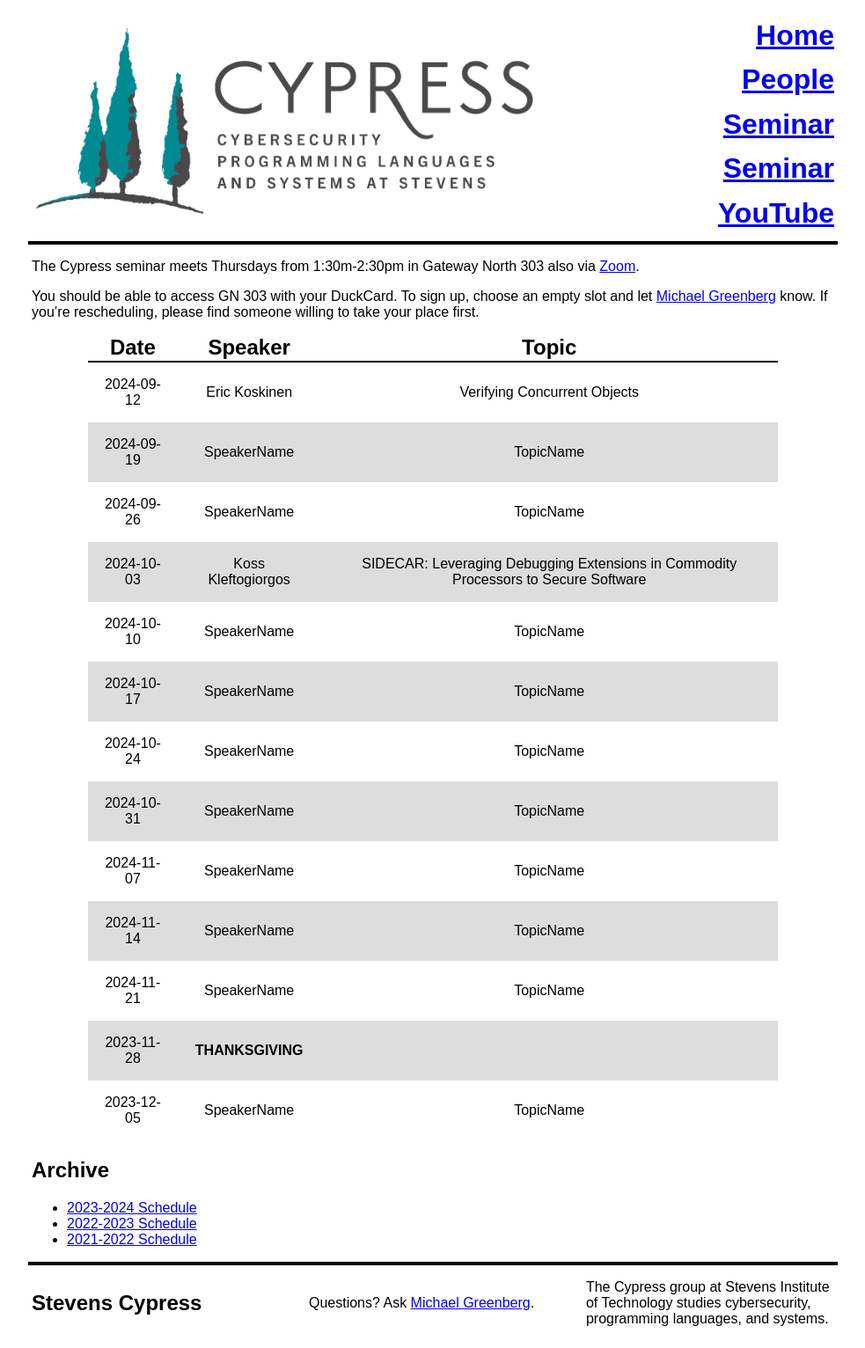
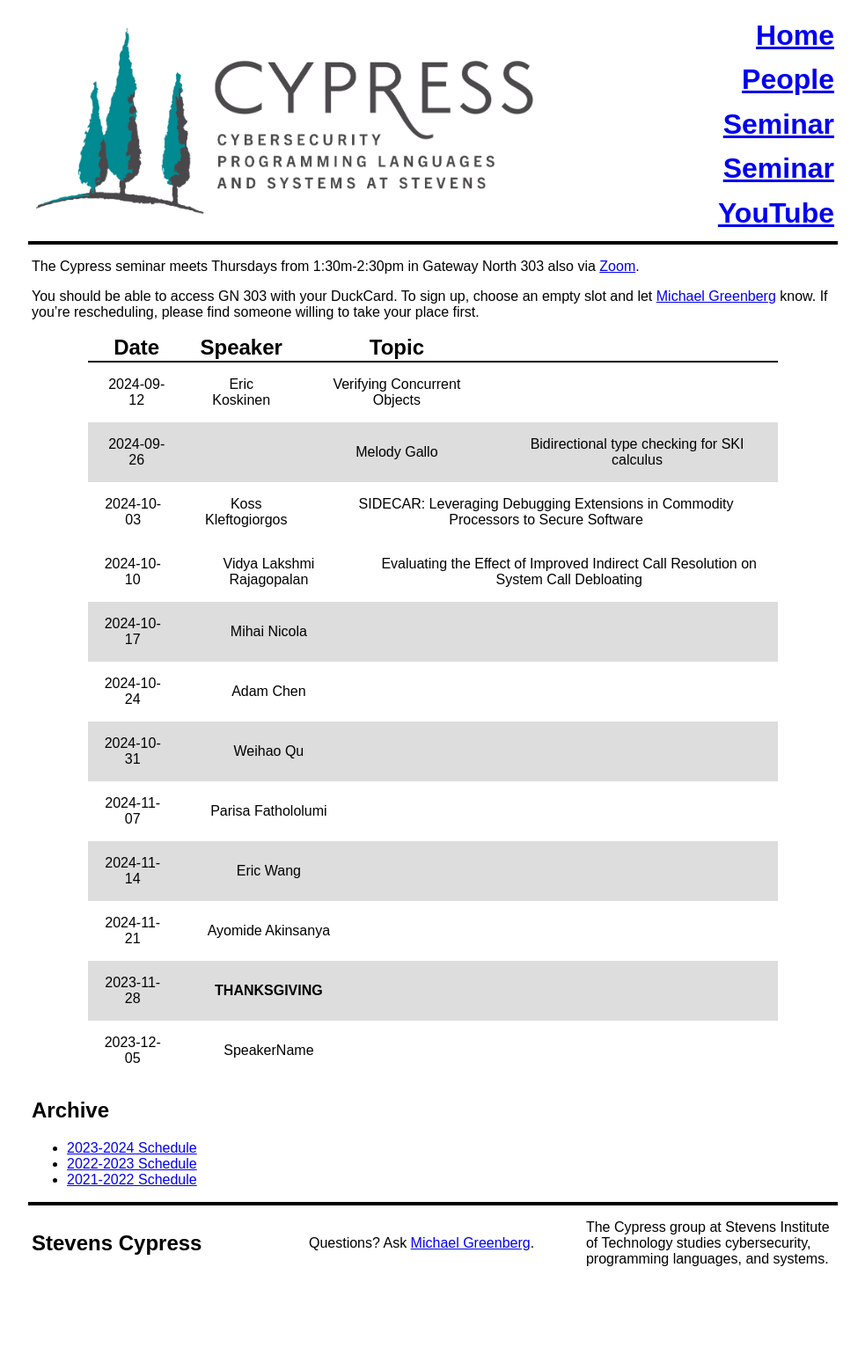
Before and after one commit to mgree/cypress, a Jekyll site: the page built from schedule.md, in a window 1280 px wide. Shown: the whole page at 88% size, without its empty margins (148-1131 px from the left). Built offline with Jekyll 4.4.1, drawn with Linux system fonts in a browser that asks for light colours; after the commit the page ends 1464 px from its top, so only the background shows below that.

Commit message:
Added 2024-25 schedule (#21)

```diff
--- a/schedule.md
+++ b/schedule.md
@@ -16,19 +16,20 @@ find someone willing to take your place first.
 
 | Date       | Speaker            | Topic                                                                               |
 | ---------- | ------------------ | ----------------------------------------------------------------------------------- |
-| 2024-09-12 | Eric Koskinen      | Verifying Concurrent Objects                                                        |
-| 2024-09-19 | SpeakerName        | TopicName                                                                           |
-| 2024-09-26 | SpeakerName        | TopicName                                                                           |
+| 2024-09-12 | Eric Koskinen      | Verifying Concurrent Objects |
+| 2024-09-26 |   |  Melody Gallo   | Bidirectional type checking for SKI calculus |
+
 | 2024-10-03 | Koss Kleftogiorgos | SIDECAR: Leveraging Debugging Extensions in Commodity Processors to Secure Software |
-| 2024-10-10 | SpeakerName        | TopicName                                                                           |
-| 2024-10-17 | SpeakerName        | TopicName                                                                           |
-| 2024-10-24 | SpeakerName        | TopicName                                                                           |
-| 2024-10-31 | SpeakerName        | TopicName                                                                           |
-| 2024-11-07 | SpeakerName        | TopicName                                                                           |
-| 2024-11-14 | SpeakerName        | TopicName                                                                           |
-| 2024-11-21 | SpeakerName        | TopicName                                                                           |
-| 2023-11-28 | **THANKSGIVING**   |                                                                                     |
-| 2023-12-05 | SpeakerName        | TopicName                                                                           |
+
+| 2024-10-10 | Vidya Lakshmi Rajagopalan        | Evaluating the Effect of Improved Indirect Call Resolution on System Call Debloating |
+| 2024-10-17 | Mihai Nicola        | |
+| 2024-10-24 | Adam Chen        | |
+| 2024-10-31 | Weihao Qu        | |
+| 2024-11-07 | Parisa Fathololumi |  |
+| 2024-11-14 | Eric Wang        | |
+| 2024-11-21 | Ayomide Akinsanya  | |
+| 2023-11-28 | **THANKSGIVING**   | |
+| 2023-12-05 | SpeakerName        | |
 
 ## Archive
 
```
